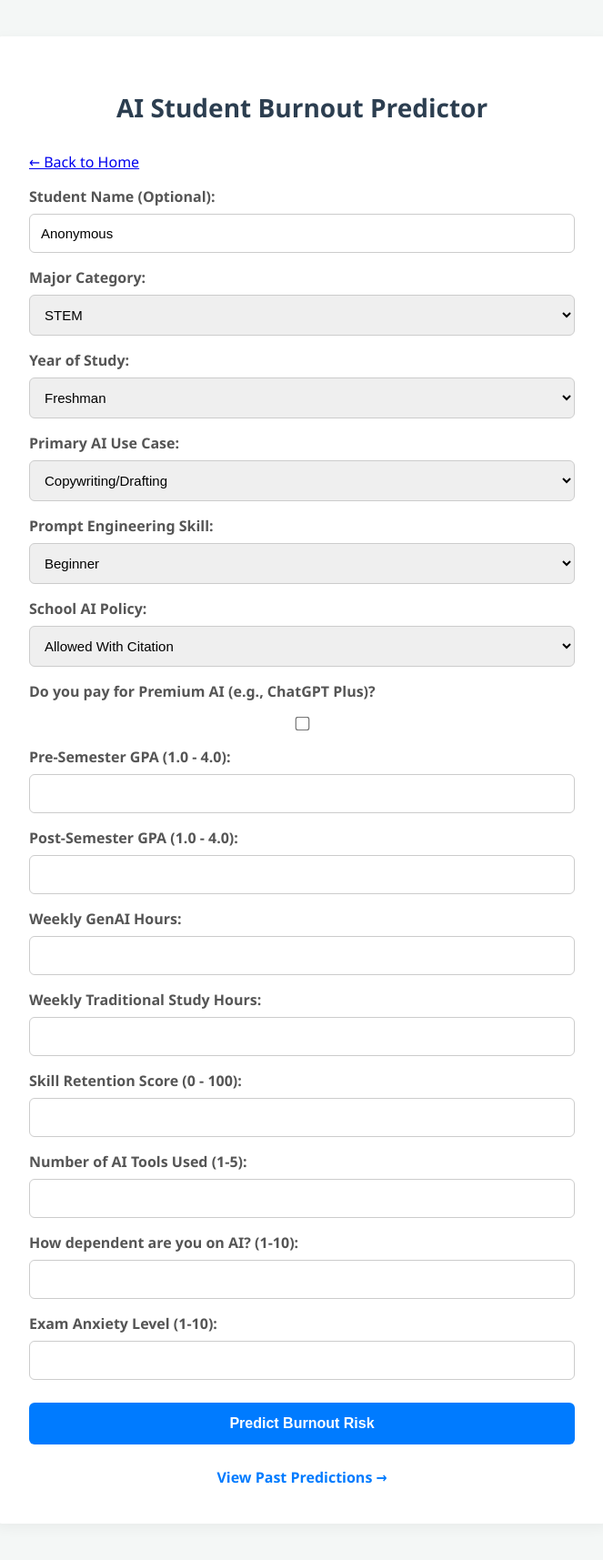
After one commit to ty202503228-alt/DjangoMIT209ProjTubo2026, a Django app: page /predict-burnout/ in a window 1280 px wide. The commit adds this page. Shown: the whole page at 91% size, without its empty margins (308-971 px from the left). Run offline with Django 5.2, Linux system fonts and the light colour scheme; parts of the project's set-up code (start-up, migrations or seed data) failed here and were passed over.

Commit message:
Added Burnout Prediction ML models and templates

```diff
--- a/mit209projCPTIW/researcher/forms.py
+++ b/mit209projCPTIW/researcher/forms.py
@@ -14,7 +14,7 @@ class BookForm(forms.ModelForm):
         fields = '__all__'
 
 
-# --- NEW AI STUDENT IMPACT PREDICTION FORM ---
+# --- EXISTING AI STUDENT IMPACT PREDICTION FORM ---
 class PredictionForm(forms.Form):
     # --- Dropdown Menus (Categorical Data) ---
     MAJOR_CHOICES = [
@@ -56,7 +56,6 @@ class PredictionForm(forms.Form):
     Institutional_Policy = forms.ChoiceField(choices=POLICY_CHOICES, label="School AI Policy")
 
     # --- Checkbox (Boolean) ---
-    # required=False is needed for checkboxes, otherwise Django throws an error if they leave it unchecked
     Paid_Subscription = forms.BooleanField(required=False, label="Do you pay for Premium AI (e.g., ChatGPT Plus)?")
 
     # --- Number Inputs ---
@@ -70,3 +69,63 @@ class PredictionForm(forms.Form):
     Tool_Diversity = forms.IntegerField(min_value=1, max_value=5, label="Number of AI Tools Used (1-5)")
     Perceived_AI_Dependency = forms.IntegerField(min_value=1, max_value=10, label="How dependent are you on AI? (1-10)")
     Anxiety_Level_During_Exams = forms.IntegerField(min_value=1, max_value=10, label="Exam Anxiety Level (1-10)")
+
+
+# --- NEW BURNOUT PREDICTION FORM (Final Project) ---
+class BurnoutPredictionForm(forms.Form):
+    # Added a name field so the history database can record who the prediction was for
+    student_name = forms.CharField(max_length=100, required=False, label="Student Name (Optional)", initial="Anonymous")
+
+    # --- Dropdown Menus (Categorical Data) ---
+    MAJOR_CHOICES = [
+        ('STEM', 'STEM'),
+        ('Business', 'Business'),
+        ('Humanities', 'Humanities'),
+        ('Medical', 'Medical'),
+        ('Arts', 'Arts')
+    ]
+    YEAR_CHOICES = [
+        ('Freshman', 'Freshman'),
+        ('Sophomore', 'Sophomore'),
+        ('Junior', 'Junior'),
+        ('Senior', 'Senior'),
+        ('Graduate', 'Graduate')
+    ]
+    USE_CASE_CHOICES = [
+        ('Copywriting/Drafting', 'Copywriting/Drafting'),
+        ('Summarizing_Reading', 'Summarizing/Reading'),
+        ('Debugging/Troubleshooting', 'Debugging/Troubleshooting'),
+        ('Ideation', 'Ideation'),
+        ('Direct Answer Generation', 'Direct Answer Generation')
+    ]
+    SKILL_CHOICES = [
+        ('Beginner', 'Beginner'),
+        ('Intermediate', 'Intermediate'),
+        ('Advanced', 'Advanced')
+    ]
+    POLICY_CHOICES = [
+        ('Allowed_With_Citation', 'Allowed With Citation'),
+        ('Strict_Ban', 'Strict Ban'),
+        ('Actively_Encouraged', 'Actively Encouraged')
+    ]
+
+    Major_Category = forms.ChoiceField(choices=MAJOR_CHOICES, label="Major Category")
+    Year_of_Study = forms.ChoiceField(choices=YEAR_CHOICES, label="Year of Study")
+    Primary_Use_Case = forms.ChoiceField(choices=USE_CASE_CHOICES, label="Primary AI Use Case")
+    Prompt_Engineering_Skill = forms.ChoiceField(choices=SKILL_CHOICES, label="Prompt Engineering Skill")
+    Institutional_Policy = forms.ChoiceField(choices=POLICY_CHOICES, label="School AI Policy")
+
+    # --- Checkbox (Boolean) ---
+    Paid_Subscription = forms.BooleanField(required=False, label="Do you pay for Premium AI (e.g., ChatGPT Plus)?")
+
+    # --- Number Inputs ---
+    Pre_Semester_GPA = forms.FloatField(min_value=1.0, max_value=4.0, label="Pre-Semester GPA (1.0 - 4.0)")
+    Post_Semester_GPA = forms.FloatField(min_value=1.0, max_value=4.0, label="Post-Semester GPA (1.0 - 4.0)")
+    Weekly_GenAI_Hours = forms.FloatField(min_value=0, label="Weekly GenAI Hours")
+    Traditional_Study_Hours = forms.FloatField(min_value=0, label="Weekly Traditional Study Hours")
+    Skill_Retention_Score = forms.FloatField(min_value=0, max_value=100, label="Skill Retention Score (0 - 100)")
+
+    # --- Sliders / Scales (Integers) ---
+    Tool_Diversity = forms.IntegerField(min_value=1, max_value=5, label="Number of AI Tools Used (1-5)")
+    Perceived_AI_Dependency = forms.IntegerField(min_value=1, max_value=10, label="How dependent are you on AI? (1-10)")
+    Anxiety_Level_During_Exams = forms.IntegerField(min_value=1, max_value=10, label="Exam Anxiety Level (1-10)")
--- a/mit209projCPTIW/researcher/templates/home.html
+++ b/mit209projCPTIW/researcher/templates/home.html
@@ -213,8 +213,13 @@
     <div class="logo">AI Impact Admin</div>
     <ul class="nav-links">
         <li><a href="/" class="active">Dashboard Home</a></li>
+
         <li><a href="/predict/">Run AI Predictor</a></li>
         <li><a href="/predictions/">AI History Log</a></li>
+
+        <li><a href="/predict-burnout/">Predict Burnout Risk</a></li>
+        <li><a href="/burnout-history/">Burnout History</a></li>
+
         <li><a href="/about/">About Us</a></li>
     </ul>
     </aside>
--- /dev/null
+++ b/mit209projCPTIW/researcher/templates/predict_burnout.html
@@ -0,0 +1,89 @@
+<!DOCTYPE html>
+<html lang="en">
+<head>
+    <meta charset="UTF-8">
+    <title>Predict Student Burnout</title>
+    <style>
+        /* Global Styles */
+        body {
+            font-family: 'Segoe UI', Tahoma, Geneva, Verdana, sans-serif;
+            background-color: #f4f7f6;
+            color: #333;
+            margin: 0;
+            padding: 40px 20px;
+            display: flex;
+            justify-content: center;
+        }
+
+        /* Main Container Card */
+        .container {
+            background: white;
+            padding: 40px;
+            border-radius: 10px;
+            box-shadow: 0 4px 15px rgba(0,0,0,0.05);
+            width: 100%;
+            max-width: 600px;
+        }
+
+        h1 { text-align: center; color: #2c3e50; margin-bottom: 30px; font-size: 28px;}
+
+        /* Form Styling for Django's {{ form.as_p }} */
+        form p { display: flex; flex-direction: column; margin-bottom: 15px; }
+        form label { font-weight: bold; margin-bottom: 8px; color: #555; }
+        form input[type="text"], form input[type="number"],
+        form input[type="url"], form input[type="email"],
+        form select {
+            padding: 12px;
+            border: 1px solid #ccc;
+            border-radius: 6px;
+            font-size: 15px;
+            transition: border-color 0.3s;
+        }
+        form input:focus, form select:focus { border-color: #007BFF; outline: none; }
+        form input[type="checkbox"] { margin-top: 10px; transform: scale(1.2); }
+
+        /* Buttons and Links */
+        .btn {
+            width: 100%;
+            padding: 14px;
+            background-color: #007BFF;
+            color: white;
+            border: none;
+            border-radius: 6px;
+            font-size: 16px;
+            font-weight: bold;
+            cursor: pointer;
+            transition: background-color 0.3s;
+            margin-top: 10px;
+        }
+        .btn:hover { background-color: #0056b3; }
+
+        .nav-link { display: block; text-align: center; margin-top: 25px; color: #007BFF; text-decoration: none; font-weight: bold; }
+        .nav-link:hover { text-decoration: underline; }
+
+        .error { color: #dc3545; background: #f8d7da; padding: 10px; border-radius: 5px; font-weight: bold; text-align: center; margin-bottom: 20px;}
+    </style>
+</head>
+<body>
+
+    <div class="container">
+        <h1>AI Student Burnout Predictor</h1>
+        <nav class="navbar">
+        <a href="/" class="back-link">← Back to Home</a>
+    </nav>
+        {% if error %}
+            <div class="error">An error occurred: {{ error }}</div>
+        {% endif %}
+
+        <form method="POST">
+            {% csrf_token %}
+            {{ form.as_p }}
+
+            <button type="submit" class="btn">Predict Burnout Risk</button>
+        </form>
+
+        <a class="nav-link" href="{% url 'burnout_history' %}">View Past Predictions &rarr;</a>
+    </div>
+
+</body>
+</html>
--- a/mit209projCPTIW/researcher/urls.py
+++ b/mit209projCPTIW/researcher/urls.py
@@ -19,7 +19,11 @@ urlpatterns = [
     path('edit-book/<int:id>/', views.edit_book, name='edit_book'),
     path('delete-book/<int:id>/', views.delete_book, name='delete_book'),
 
-    # --- NEW: AI Prediction Paths ---
+    # --- Existing AI Prediction Paths ---
     path("predict/", views.predict_student, name="predict"),
     path('predictions/', views.prediction_list, name='prediction_list'),
+
+    # --- NEW: Burnout Risk Prediction Paths (Final Project) ---
+    path('predict-burnout/', views.predict_burnout, name='predict_burnout'),
+    path('burnout-history/', views.prediction_history, name='burnout_history'),
 ]
--- a/mit209projCPTIW/researcher/views.py
+++ b/mit209projCPTIW/researcher/views.py
@@ -5,7 +5,10 @@ from .forms import StudentForm, BookForm, PredictionForm
 import pandas as pd
 import joblib
 import os
-
+from django.conf import settings
+from .models import PredictionHistory
+from .models import StudentPrediction, PredictionHistory
+from .forms import PredictionForm, BurnoutPredictionForm
 # --- Load ML Model and Features ---
 BASE_DIR = os.path.dirname(os.path.dirname(os.path.abspath(__file__)))
 model = joblib.load(os.path.join(BASE_DIR, "ml", "student_model.pkl"))
@@ -146,3 +149,75 @@ def prediction_list(request):
         'prediction_list.html',
         {'predictions': predictions}
     )
+
+
+# I changed 'your_app_name' to 'ml2' based on your previous terminal logs!
+MODEL_PATH = os.path.join(settings.BASE_DIR, 'ml2', 'student_burnout_model.pkl')
+SCALER_PATH = os.path.join(settings.BASE_DIR, 'ml2', 'student_scaler.pkl')
+FEATURES_PATH = os.path.join(settings.BASE_DIR, 'ml2', 'model_features.pkl')
+
+def predict_burnout(request):
+    if request.method == 'POST':
+        # Bind the POST data to our new form
+        form = BurnoutPredictionForm(request.POST)
+
+        if form.is_valid():
+            try:
+                # 1. Use cleaned_data to safely get the user's inputs
+                raw_data = form.cleaned_data
+
+                # 2. Convert to Pandas DataFrame
+                df_input = pd.DataFrame([raw_data])
+
+                # 3. Apply Feature Engineering
+                df_input['Total_Study_Hours'] = df_input['Weekly_GenAI_Hours'] + df_input['Traditional_Study_Hours']
+
+                # Drop the student_name from the DataFrame because the ML model doesn't use it to predict
+                df_for_ml = df_input.drop(columns=['student_name'])
+
+                # 4. Perform One-Hot Encoding
+                df_encoded = pd.get_dummies(df_for_ml)
+
+                # 5. Load the required columns and align them
+                model_features = joblib.load(FEATURES_PATH)
+                df_aligned = df_encoded.reindex(columns=model_features, fill_value=0)
+
+                # 6. Load Scaler and Scale the features
+                scaler = joblib.load(SCALER_PATH)
+                X_scaled = scaler.transform(df_aligned)
+
+                # 7. Load Model and Predict
+                model = joblib.load(MODEL_PATH)
+                prediction = model.predict(X_scaled)[0]
+
+                result = "High Risk of Burnout" if prediction == 1 else "Safe / Low Risk"
+
+                # 8. Save to Database
+                PredictionHistory.objects.create(
+                    student_name=raw_data.get('student_name', 'Anonymous'),
+                    weekly_genai_hours=raw_data['Weekly_GenAI_Hours'],
+                    traditional_study_hours=raw_data['Traditional_Study_Hours'],
+                    anxiety_level=raw_data['Anxiety_Level_During_Exams'],
+                    prediction_result=result
+                )
+
+                # 9. Return the result to the user (CHANGED to result_burnout.html)
+                return render(request, 'result_burnout.html', {'result': result, 'data': raw_data})
+
+            except Exception as e:
+                # If an error happens, reload the page (CHANGED to predict_burnout.html)
+                return render(request, 'predict_burnout.html', {'form': form, 'error': str(e)})
+
+    else:
+        # If it's a GET request, just load the empty form
+        form = BurnoutPredictionForm()
+
+    # Pass the form to the template (CHANGED to predict_burnout.html)
+    return render(request, 'predict_burnout.html', {'form': form})
+
+
+def prediction_history(request):
+    """View to fetch and display past predictions"""
+    history = PredictionHistory.objects.all().order_by('-created_at')
+    # (CHANGED to history_burnout.html)
+    return render(request, 'history_burnout.html', {'history': history})
```
Also changed, not shown: mit209projCPTIW/ml2/train.py (added, +91 -0 lines), mit209projCPTIW/researcher/models.py (+13 -0 lines), mit209projCPTIW/researcher/templates/history_burnout.html (added, +88 -0 lines), mit209projCPTIW/researcher/templates/result_burnout.html (added, +74 -0 lines), mit209projCPTIW/researcher/migrations/0002_predictionhistory.py (added), 4 other files. Lines whose indentation alone changed are shown as unchanged.
